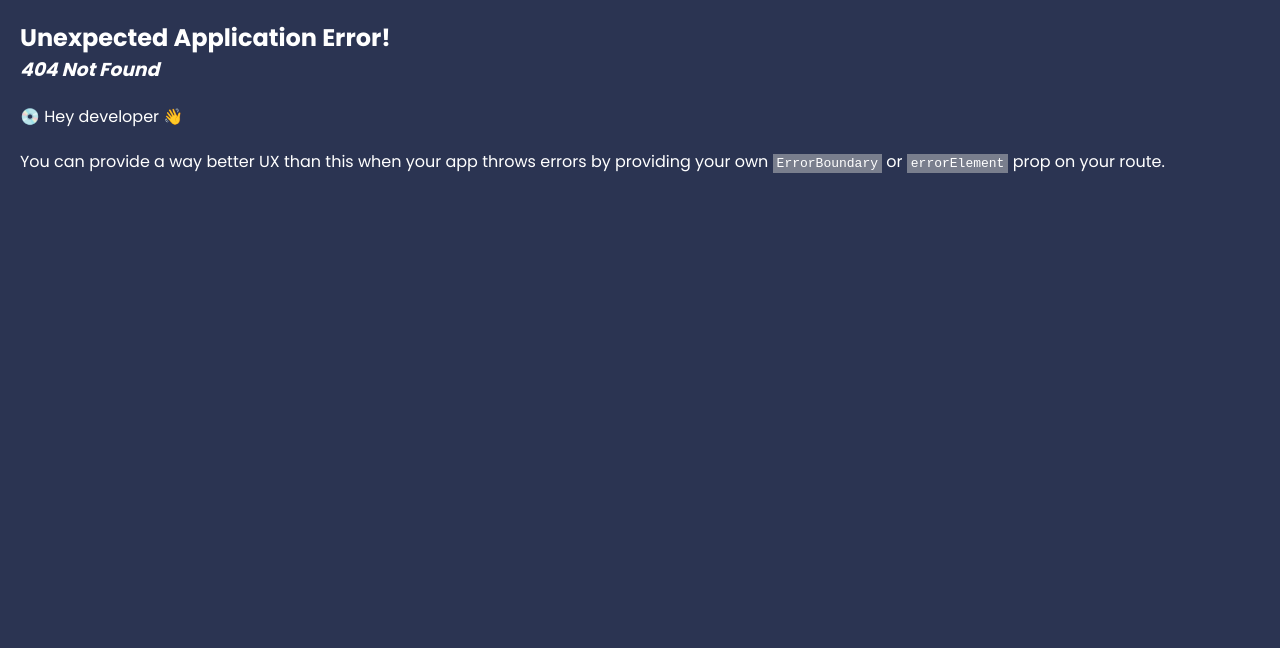
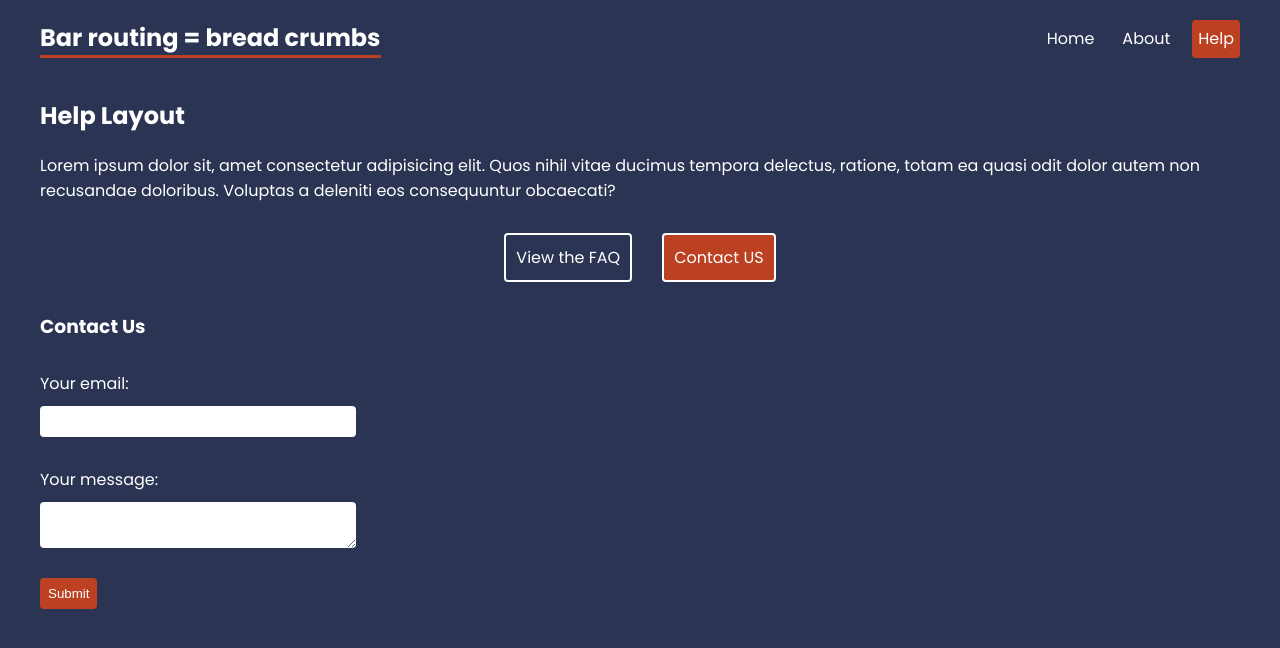
Before and after one commit to Anzhelika007/Courses, a React (Create React App) app in the folder name-of-your-project/routing-start/: page /help/contact in a window 1280 px wide. Before the commit this address had no page. Shown: the top 648 px of the page. Built offline with nearby package versions, Linux system fonts and the light colour scheme.

Commit message:
feat: add some nested elements for routing

```diff
--- a/name-of-your-project/routing-start/src/App.js
+++ b/name-of-your-project/routing-start/src/App.js
@@ -1,17 +1,24 @@
-import { createBrowserRouter, Routes, Route, Link, NavLink, RouterProvider, createRoutesFromChildren, createRoutesFromElements } from "react-router-dom";
+import { createBrowserRouter, Routes, Route, Link, NavLink, RouterProvider,  createRoutesFromElements } from "react-router-dom";
 // layout
 import RootLayout from "./layouts/RootLayout";
+import HelpLayout from "./layouts/HelpLayout";
 
 // pages
 import About from "./pages/About";
 import Home from "./pages/Home";
+import Faq from "./pages/help/Faq";
+import Contact from "./pages/help/Contact";
 
 const router = createBrowserRouter(
   createRoutesFromElements(
     <Route path='/' element={<RootLayout />}>
         {/* path='/' the same index */}
         <Route index element={<Home />} />
-        <Route path='/about' element={<About />} />
+        <Route path='about' element={<About />} />
+        <Route path='help' element={<HelpLayout />}>
+          <Route path='faq' element={<Faq />} />
+          <Route path='contact' element={ <Contact /> }/>
+        </Route>
     </Route>
   )
 )
--- a/name-of-your-project/routing-start/src/index.css
+++ b/name-of-your-project/routing-start/src/index.css
@@ -53,11 +53,53 @@ main {
   margin: 40px auto;
 }
 
-
 /* help layout */
-
+.help-layout nav{
+  display: flex;
+  justify-content: center;
+  gap: 30px;
+  margin: 30px 0;
+}
+.help-layout nav a{
+  padding: 10px;
+  border: 2px solid white;
+  border-radius: 4px;
+  text-decoration: none;
+}
+.help-layout nav a:hover{
+  border-color: var(--primary);
+}
+.help-layout nav a.active{
+  background: var(--primary)
+}
 
 /* faq */
+.faq .question {
+  background: rgba(0,0,0.2);
+  padding: 5px 20px;
+  border-radius: 4px;
+  margin: 20px 0;
+}
+
+/* contact form */
+form {
+  margin-top: 30px;
+}
+form input, form label span, form textarea {
+  display: block;
+}
+form input, form textarea {
+  margin-bottom: 30px;
+  padding: 8px;
+  border-radius:4px;
+  border: 0;
+  width: 300px;
+  color: var(--secondary);
+}
+form label span {
+  margin-bottom: 10px;
+}
+
 
 
 /* careers list */
--- /dev/null
+++ b/name-of-your-project/routing-start/src/layouts/HelpLayout.js
@@ -0,0 +1,18 @@
+import { NavLink, Outlet } from "react-router-dom";
+
+export default function HelpLayout() {
+  return(
+    <div className="help-layout">
+      <h2>Help Layout</h2>
+      <p>Lorem ipsum dolor sit, amet consectetur adipisicing elit. Quos nihil vitae ducimus tempora delectus, ratione, totam ea quasi odit dolor autem non recusandae doloribus. Voluptas a deleniti eos consequuntur obcaecati?</p>
+
+      <nav>
+        <NavLink to='faq'>View the FAQ</NavLink>
+        <NavLink to='contact'>Contact US</NavLink>
+      </nav>
+
+      <Outlet />
+
+    </div>
+  )
+}
--- a/name-of-your-project/routing-start/src/layouts/RootLayout.js
+++ b/name-of-your-project/routing-start/src/layouts/RootLayout.js
@@ -10,6 +10,7 @@ export default function RootLayout() {
          <h1>Bar routing = bread crumbs</h1>
          <NavLink to='/'>Home</NavLink>
          <NavLink to='about'>About</NavLink>
+         <NavLink to='help'>Help</NavLink>
        </nav>
       </header>
       <main>
--- /dev/null
+++ b/name-of-your-project/routing-start/src/pages/help/Contact.js
@@ -0,0 +1,18 @@
+export default function Contact() {
+  return(
+    <div className="contact">
+      <h3>Contact Us</h3>
+      <form>
+        <label htmlFor="email">
+          <span>Your email:</span>
+          <input type="email" name="email" required />
+        </label>
+        <label htmlFor="message">
+          <span>Your message:</span>
+          <textarea type="text" name="message" required />
+        </label>
+        <button type="submit">Submit</button>
+      </form>
+    </div>
+  )
+}
--- /dev/null
+++ b/name-of-your-project/routing-start/src/pages/help/Faq.js
@@ -0,0 +1,31 @@
+export default function Faq() {
+  return (
+    <div className="faq">
+      <h3>FAQ</h3>
+
+      <div className="question">
+        <p><strong>Lorem ipsum dolor sit amet?</strong></p>
+        <p>Lorem ipsum dolor sit amet consectetur, adipisicing elit. Odio porro fugit unde sapiente laborum! Eos necessitatibus unde ratione voluptatum libero totam rem, similique nam esse!
+        </p>
+      </div>
+
+      <div className="question">
+        <p><strong>Lorem ipsum dolor sit amet?</strong></p>
+        <p>Lorem ipsum dolor sit amet consectetur, adipisicing elit. Odio porro fugit unde sapiente laborum! Eos necessitatibus unde ratione voluptatum libero totam rem, similique nam esse!
+        </p>
+      </div>
+
+      <div className="question">
+        <p><strong>Lorem ipsum dolor sit amet?</strong></p>
+        <p>Lorem ipsum dolor sit amet consectetur, adipisicing elit. Odio porro fugit unde sapiente laborum! Eos necessitatibus unde ratione voluptatum libero totam rem, similique nam esse!
+        </p>
+      </div>
+
+      <div className="question">
+        <p><strong>Lorem ipsum dolor sit amet?</strong></p>
+        <p>Lorem ipsum dolor sit amet consectetur, adipisicing elit. Odio porro fugit unde sapiente laborum! Eos necessitatibus unde ratione voluptatum libero totam rem, similique nam esse!
+        </p>
+      </div>
+    </div>
+  )
+}
```
